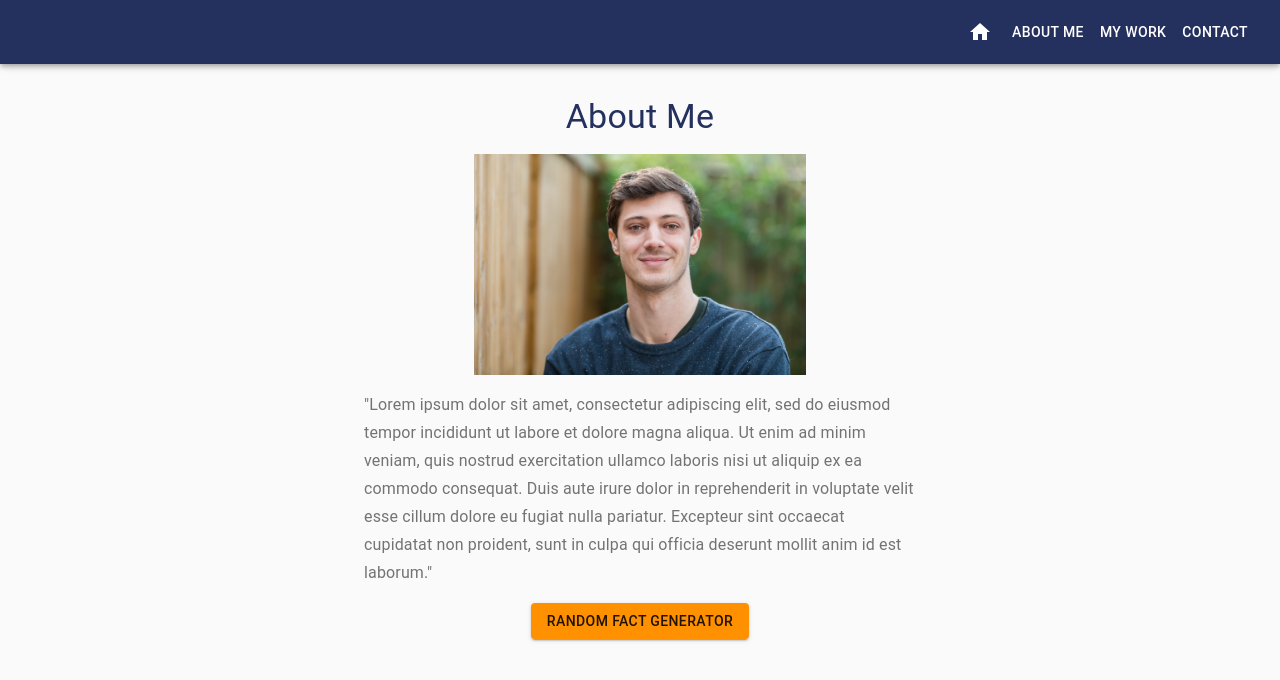
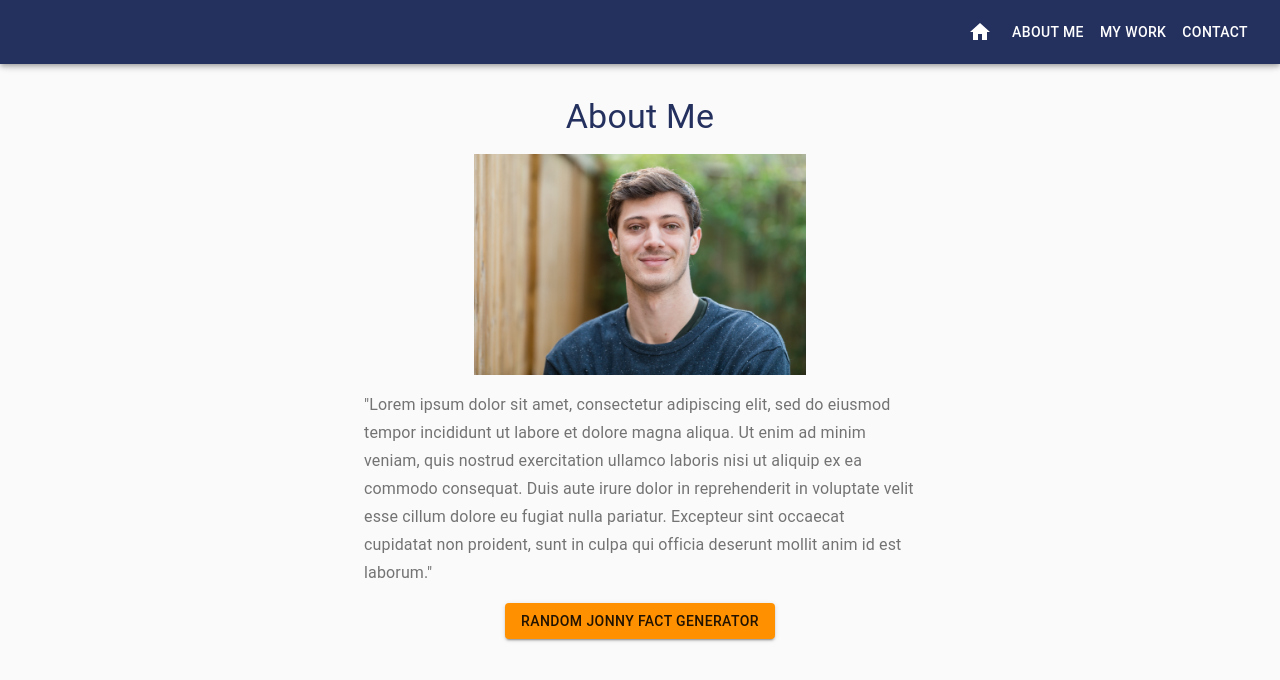
Before and after one commit to jonnysfarmer/jonnyfarmer.github.io, a React (Create React App) app in the folder portfolio/: page /#/about in a window 1280 px wide. Shown: the top 680 px of the page. Built offline with nearby package versions, Linux system fonts and the light colour scheme.

Commit message:
minor changes

```diff
--- a/portfolio/src/Components/AboutMe.js
+++ b/portfolio/src/Components/AboutMe.js
@@ -1,23 +1,12 @@
 import React, { useState } from 'react'
 
-import CssBaseline from '@material-ui/core/CssBaseline'
-import Container from '@material-ui/core/Container'
+import { Hidden, ThemeProvider, Divider, Button, Typography, Container, CssBaseline, Link, Box } from '@material-ui/core'
+
 import { makeStyles } from '@material-ui/core/styles'
-import Typography from '@material-ui/core/Typography'
-import Button from '@material-ui/core/Button'
-import Link from '@material-ui/core/Link'
-import { useHistory } from 'react-router-dom'
-import grey from '@material-ui/core/colors/grey'
-import Grid from '@material-ui/core/Grid'
-import Typist from 'react-typist'
-import Headshot from '../styles/Images/Headshot.jpg'
-import { Hidden, ThemeProvider, Divider } from '@material-ui/core'
-
-
-
 import { theme } from '../styles/styles'
 
-import Box from '@material-ui/core/Box'
+import Headshot from '../styles/Images/Headshot.jpg'
+
 
 const useStyles = makeStyles(theme => ({
   paper: {
@@ -37,7 +26,6 @@ const useStyles = makeStyles(theme => ({
   },
   title: {
     textAlign: 'center',
-    color: grey[50],
     fontWeight: '400'
 
   },
@@ -56,7 +44,8 @@ const useStyles = makeStyles(theme => ({
 
 const randomFacts = ['I don’t eat cheese. I’m not vegan, I just don\'t like the taste', 'When I was growing up I wanted to be a vet',
 'I’ve had a motorcycle license since I was 17 but it took me until 30 to pass my car test', 'I love whisky. Japanese is my favourite, anything peaty from Scotland, is a close second',
-'I’m a big fan of Manga and am currently reading One Piece, Tower of God and Sololeveling', 'My first pet was a gecko called Dexter']
+'I’m a big fan of Manga and am currently reading One Piece, Tower of God and Solo Leveling', 'My first pet was a gecko called Dexter',
+'As a Brixton local, I have eaten at almost every restaurant in Brixton Market']
 
 
 
@@ -69,7 +58,7 @@ const About = () => {
   const RandomFact =(e) => {
     e.preventDefault()
 
-    const RandomNum = Math.floor(Math.random() * 6)
+    const RandomNum = Math.floor(Math.random() * 7)
     console.log(RandomNum)
     setRandom(randomFacts[RandomNum])
 
@@ -103,7 +92,7 @@ const About = () => {
               onClick={(e)=>RandomFact(e)}
               className={classes.buttonMargin}
             >
-              Random Fact Generator
+              Random Jonny Fact Generator
           </Button>
           <Typography component='h3' variant='subtitle1' color='secondary' align='center'>
             {random}
--- a/portfolio/src/Components/Navbar.js
+++ b/portfolio/src/Components/Navbar.js
@@ -1,9 +1,8 @@
 import React from 'react'
 import { Link, useHistory } from 'react-router-dom'
 
-//Material UI Styling
-import { AppBar, CssBaseline, Divider, Drawer, Hidden, IconButton, List, ListItem, ListItemText, Toolbar, Button, Typography } from '@material-ui/core'
-import { ThemeProvider } from '@material-ui/core/styles'
+import { AppBar, CssBaseline, Divider, Drawer, Hidden, IconButton, List, ListItem, ListItemText, Toolbar, Button, Typography, ThemeProvider } from '@material-ui/core'
+
 import MenuIcon from '@material-ui/icons/Menu'
 import HomeIcon from '@material-ui/icons/Home'
 
```
Also changed, not shown: portfolio/src/Components/Home.js (+2 -14 lines), portfolio/src/Components/Portfolio.js (+5 -15 lines).
